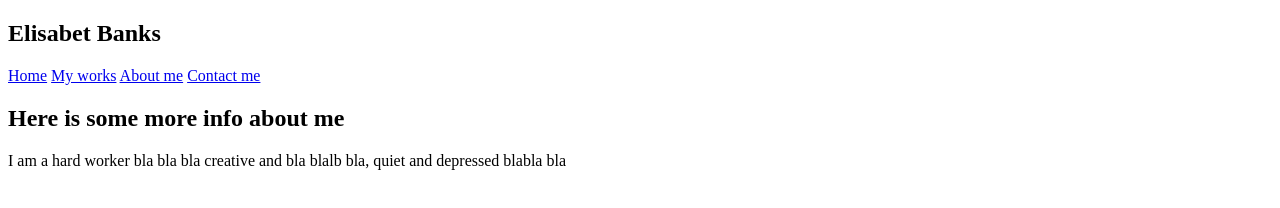
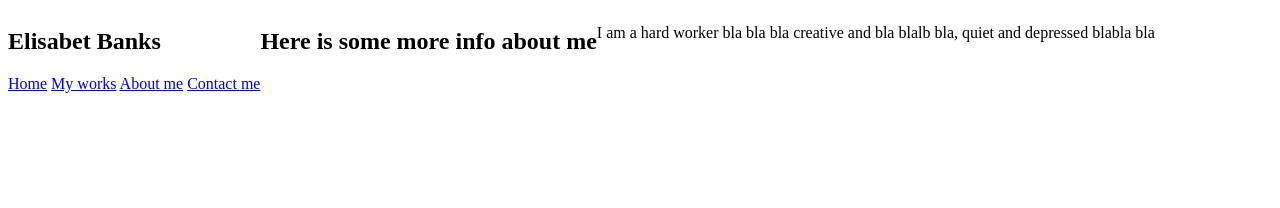
Before and after one commit to elis4bet-b4nks/slutprojekt2025, a plain HTML site: page about.html in a window 1280 px wide. Drawn offline with Linux system fonts and the light colour scheme.

Commit message:
försökte fixa css, gick inte bra

```diff
--- a/about.html
+++ b/about.html
@@ -11,11 +11,11 @@
         <header class="headers">
 
             <nav>
-                <h1>Elisabet Banks</h1>
-                <a href="index.html">Home</a>
-                <a href="works.html">My works</a>
-                <a href="about.html">About me</a>
-                <a href="contact.html">Contact me</a>
+                <h1 class="hdname">Elisabet Banks</h1>
+                <a class="hdlinks" href="index.html">Home</a>
+                <a class="hdlinks" href="works.html">My works</a>
+                <a class="hdlinks" href="about.html">About me</a>
+                <a class="hdlinks" href="contact.html">Contact me</a>
             </nav>
             <h2>Here is some more info about me</h2>
             <section>
--- a/css/style.css
+++ b/css/style.css
@@ -1,6 +1,11 @@
 /* STILMALL */
-#containers {
+.containers {
 display: grid;
 height: auto;
 width: auto;
 }
+
+.headers {
+   display: flex;
+   flex-direction: row;
+}
```
Also changed, not shown: contact.html (+5 -5 lines), index.html (+5 -5 lines), works.html (+5 -5 lines).
